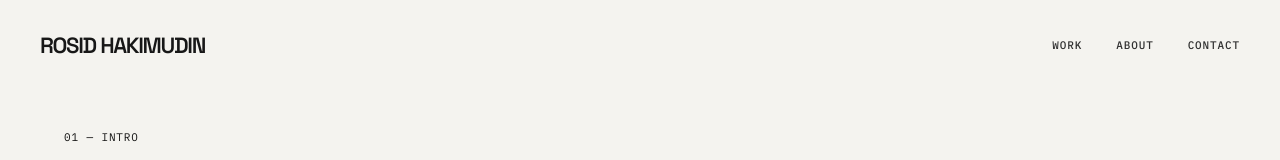
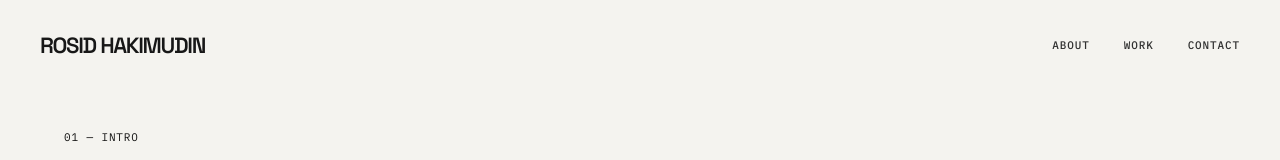
Before and after one commit to Studio-Nibras/Rosid-Portfolio, a React (Vite) app: page / in a window 1280 px wide. Shown: the top 160 px of the page. Built offline with nearby package versions, Linux system fonts and the light colour scheme.

Commit message:
Docs: Update Navbar Content

```diff
--- a/src/components/Navbar.jsx
+++ b/src/components/Navbar.jsx
@@ -51,11 +51,11 @@ export default function Navbar() {
       </a>
 
       <nav className="navbar__desktop">
+        <a href="#about" onClick={closeMenu}>
+          ABOUT
+        </a>
         <a href="#work" onClick={closeMenu}>
           WORK
-        </a>
-        <a href="#about" onClick={closeMenu}>
-          ABOUT
         </a>
         <a href="#contact" onClick={closeMenu}>
           CONTACT
```
